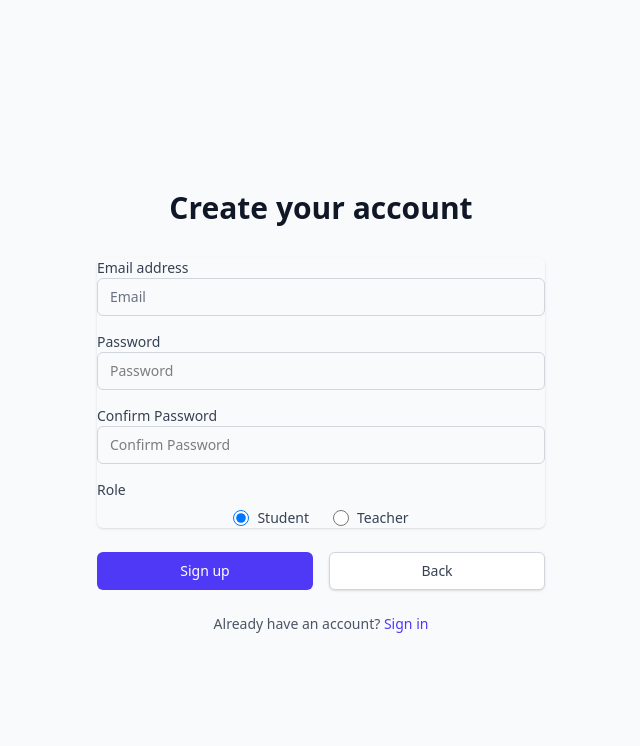
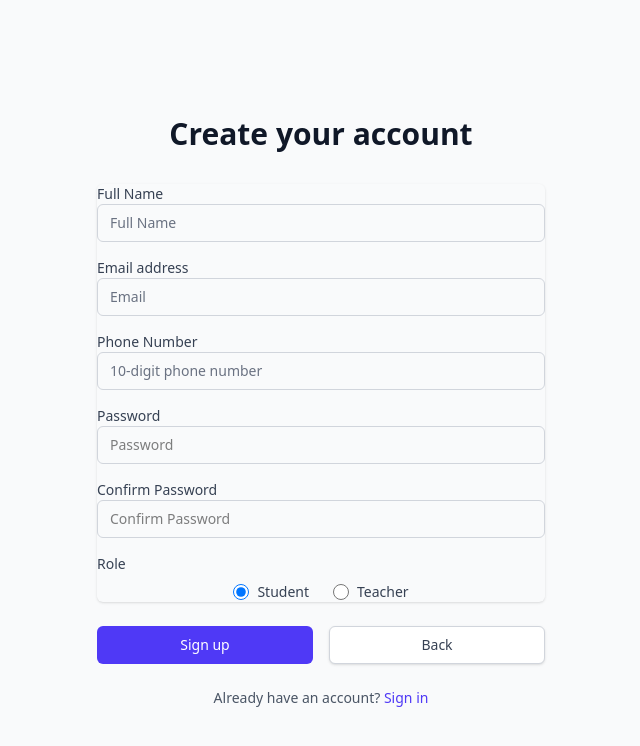
Before and after one commit to Ansh3931up/ELECTROTHON, a React (Vite) app in the folder client/: page /signup in a window 1280 px wide. Shown: the top 746 px of the page, without its empty margins (319-959 px from the left). Built offline with nearby package versions, Linux system fonts and the light colour scheme.

Commit message:
Update signUp.jsx

```diff
--- a/client/src/pages/signUp.jsx
+++ b/client/src/pages/signUp.jsx
@@ -1,26 +1,28 @@
-import { useState } from "react";
 import { useDispatch, useSelector } from "react-redux";
 import { useNavigate } from 'react-router-dom';
-import axios from "axios";
-
+import { useState } from "react";
 import { signupUser } from "../redux/slices/authSlice";
 
 const Signup = () => {
   const dispatch = useDispatch();
   const navigate = useNavigate();
-  const { loading, error } = useSelector((state) => state.auth);
+  const { error } = useSelector((state) => state.auth);
 
   const [formData, setFormData] = useState({
+    fullName: "",
     email: "",
     password: "",
     confirmPassword: "",
+    phone: "",
     role: "student",
   });
 
   const [validationErrors, setValidationErrors] = useState({
+    fullName: '',
     email: '',
     password: '',
-    confirmPassword: ''
+    confirmPassword: '',
+    phone: ''
   });
 
   const [isSubmitting, setIsSubmitting] = useState(false);
@@ -33,9 +35,21 @@ const Signup = () => {
   const validateForm = () => {
     const errors = {};
 
+    // Full Name validation
+    if (formData.fullName.length < 5) {
+      errors.fullName = 'Full name must be at least 5 characters long';
+    } else if (formData.fullName.length > 30) {
+      errors.fullName = 'Full name must not exceed 30 characters';
+    }
+
     // Email validation
     if (!formData.email.match(/^[^\s@]+@[^\s@]+\.[^\s@]+$/)) {
       errors.email = 'Please enter a valid email address';
+    }
+
+    // Phone validation
+    if (!formData.phone.match(/^\d{10}$/)) {
+      errors.phone = 'Please enter a valid 10-digit phone number';
     }
 
     // Enhanced password validation
@@ -62,7 +76,19 @@ const Signup = () => {
 
     setIsSubmitting(true);
     try {
-      const result = await dispatch(signupUser(formData)).unwrap();
+      // Remove confirmPassword before sending to backend
+      const { confirmPassword, ...signupData } = formData;
+      console.log('Form Data before submission:', formData);
+      console.log('Data being sent to backend:', signupData);
+      console.log('Checking required fields:', {
+        fullName: !!signupData.fullName,
+        email: !!signupData.email,
+        password: !!signupData.password,
+        phone: !!signupData.phone,
+        role: !!signupData.role
+      });
+
+      const result = await dispatch(signupUser(signupData)).unwrap();
       setSubmitSuccess(true);
 
       // Store user data
@@ -107,6 +133,25 @@ const Signup = () => {
 
           <div className="rounded-md shadow-sm space-y-4">
             <div>
+              <label htmlFor="fullName" className="block text-sm font-medium text-gray-700">
+                Full Name
+              </label>
+              <input
+                id="fullName"
+                name="fullName"
+                type="text"
+                required
+                value={formData.fullName}
+                onChange={handleChange}
+                className="appearance-none relative block w-full px-3 py-2 border border-gray-300 placeholder-gray-500 text-gray-900 rounded-md focus:outline-none focus:ring-indigo-500 focus:border-indigo-500 focus:z-10 sm:text-sm"
+                placeholder="Full Name"
+              />
+              {validationErrors.fullName && (
+                <p className="text-red-500 text-xs mt-1">{validationErrors.fullName}</p>
+              )}
+            </div>
+
+            <div>
               <label htmlFor="email" className="block text-sm font-medium text-gray-700">
                 Email address
               </label>
@@ -122,6 +167,27 @@ const Signup = () => {
               />
               {validationErrors.email && (
                 <p className="text-red-500 text-xs mt-1">{validationErrors.email}</p>
+              )}
+            </div>
+
+            <div>
+              <label htmlFor="phone" className="block text-sm font-medium text-gray-700">
+                Phone Number
+              </label>
+              <input
+                id="phone"
+                name="phone"
+                type="tel"
+                required
+                value={formData.phone}
+                onChange={handleChange}
+                className="appearance-none relative block w-full px-3 py-2 border border-gray-300 placeholder-gray-500 text-gray-900 rounded-md focus:outline-none focus:ring-indigo-500 focus:border-indigo-500 focus:z-10 sm:text-sm"
+                placeholder="10-digit phone number"
+                maxLength="10"
+                pattern="\d{10}"
+              />
+              {validationErrors.phone && (
+                <p className="text-red-500 text-xs mt-1">{validationErrors.phone}</p>
               )}
             </div>
 
```
